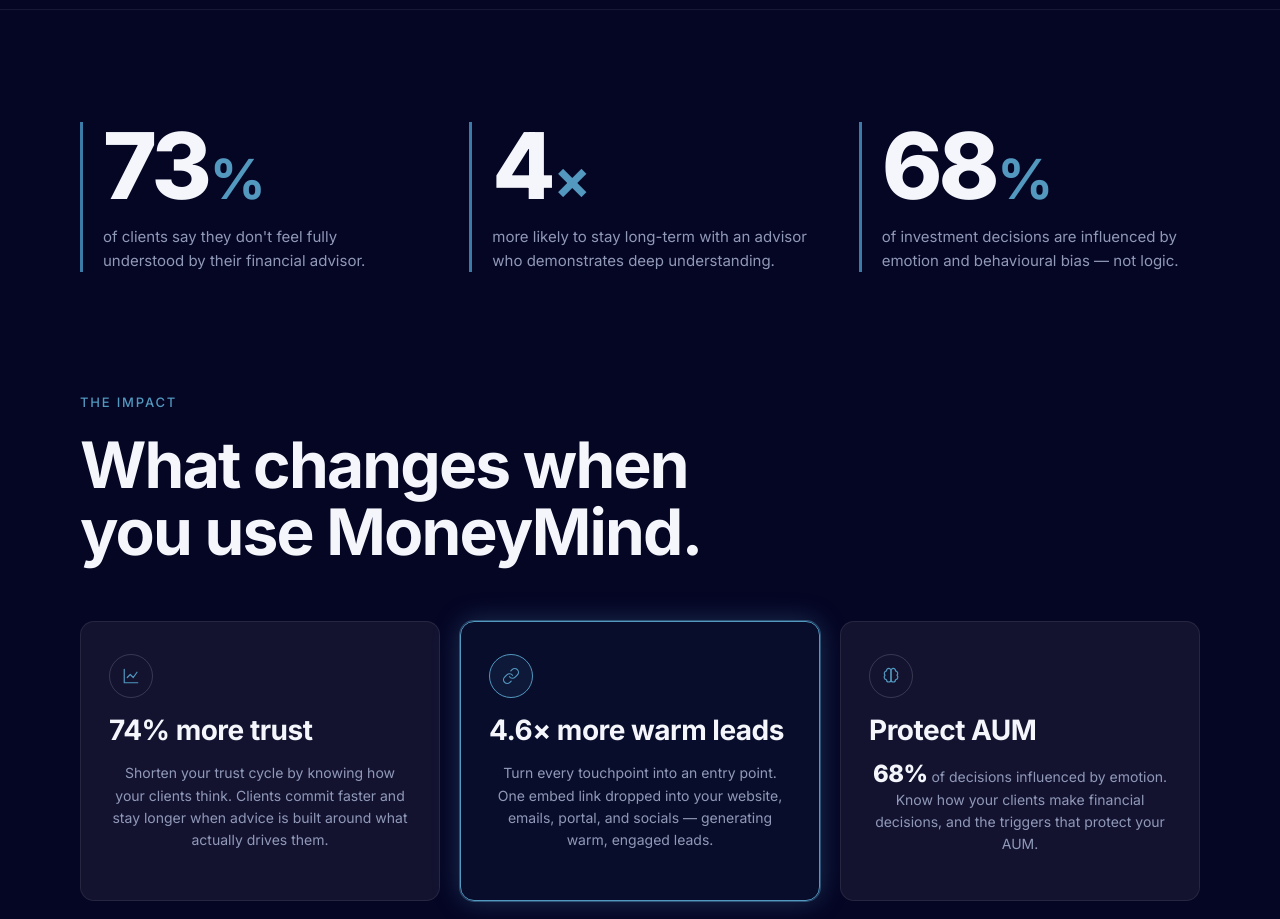
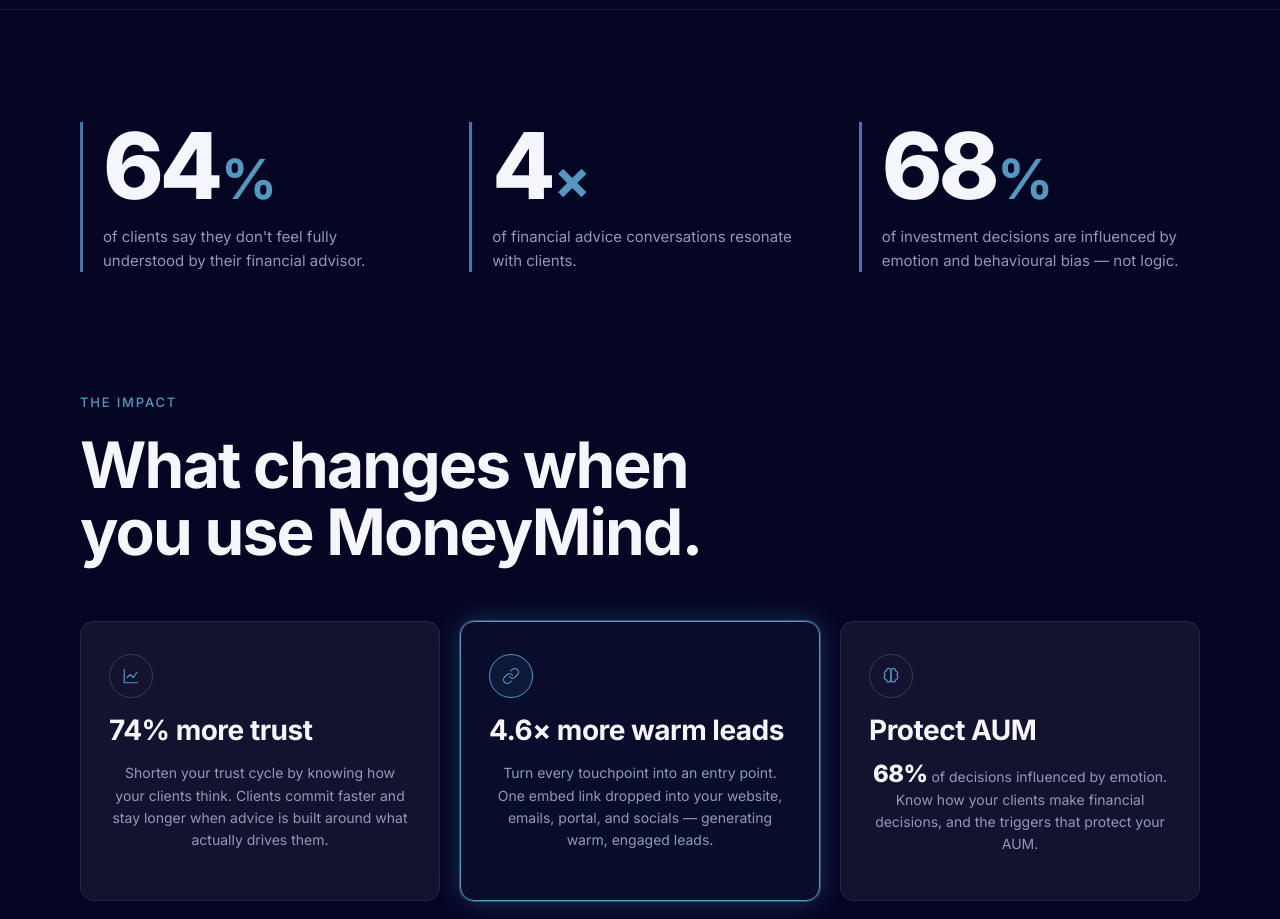
Before and after one commit to JacquiHenderson/moneymind, a Next.js app: page /for-advisers in a window 1280 px wide. Shown: the part 980-1899 px from the top of the page. Built offline with nearby package versions, Linux system fonts and the light colour scheme.

Commit message:
Update page.jsx

```diff
--- a/app/for-advisers/page.jsx
+++ b/app/for-advisers/page.jsx
@@ -46,12 +46,12 @@
       <div className="mm-container">
         <div className="mm-stat-row">
           <div className="mm-stat-row-item">
-            <div className="mm-stat-row-num">73<span className="x">%</span></div>
+            <div className="mm-stat-row-num">64<span className="x">%</span></div>
             <p>of clients say they don&apos;t feel fully understood by their financial advisor.</p>
           </div>
           <div className="mm-stat-row-item">
             <div className="mm-stat-row-num">4<span className="x">×</span></div>
-            <p>more likely to stay long-term with an advisor who demonstrates deep understanding.</p>
+            <p>of financial advice conversations resonate with clients.</p>
           </div>
           <div className="mm-stat-row-item">
             <div className="mm-stat-row-num">68<span className="x">%</span></div>
```
